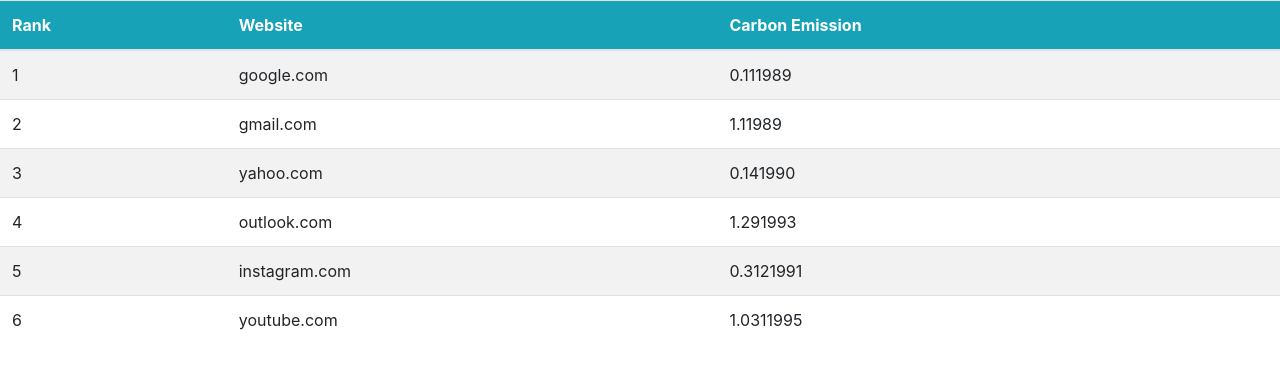
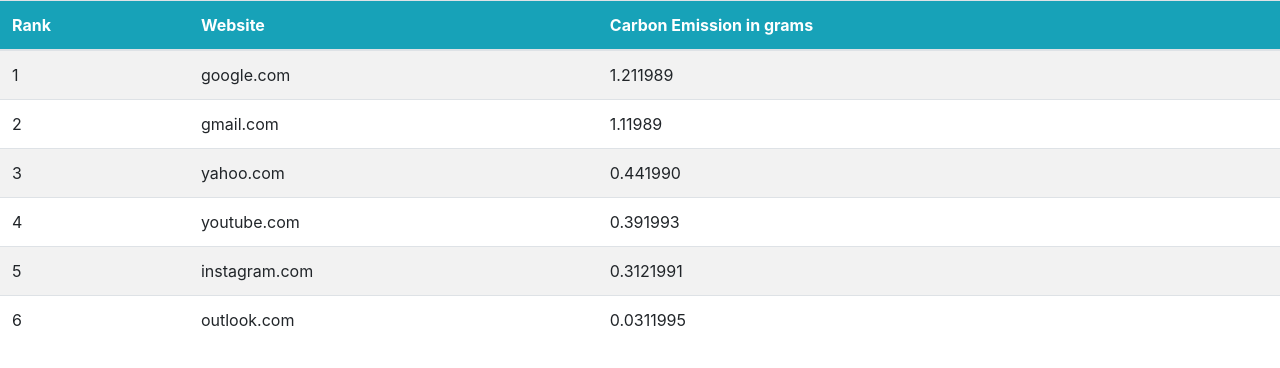
Before and after one commit to SidWorks01/trinit_dem_dev02, a browser extension: page extension/rank.html in a window 1280 px wide. Drawn offline with nearby package versions, Linux system fonts and the light colour scheme.

Commit message:
updated rank page

```diff
--- a/extension/rank.html
+++ b/extension/rank.html
@@ -26,7 +26,7 @@
         <tr class="bg-info">
             <th>Rank</th>
             <th>Website</th>
-            <th>Carbon Emission</th>
+            <th>Carbon Emission in grams</th>
         </tr>
 
         <tbody id="myTable">
--- a/extension/rank.js
+++ b/extension/rank.js
@@ -1,10 +1,10 @@
 var myArray = [
-    { 'rank': '1', 'website': 'google.com', 'carbon': '0.111989' },
+    { 'rank': '1', 'website': 'google.com', 'carbon': '1.211989' },
     { 'rank': '2', 'website': 'gmail.com', 'carbon': '1.11989' },
-    { 'rank': '3', 'website': 'yahoo.com', 'carbon': '0.141990' },
-    { 'rank': '4', 'website': 'outlook.com', 'carbon': '1.291993' },
+    { 'rank': '3', 'website': 'yahoo.com', 'carbon': '0.441990' },
+    { 'rank': '4', 'website': 'youtube.com', 'carbon': '0.391993' },
     { 'rank': '5', 'website': 'instagram.com', 'carbon': '0.3121991' },
-    { 'rank': '6', 'website': 'youtube.com', 'carbon': '1.0311995' },
+    { 'rank': '6', 'website': 'outlook.com', 'carbon': '0.0311995' },
 ]
 
 buildTable(myArray)
```
Also changed, not shown: website/rank.css (deleted).
